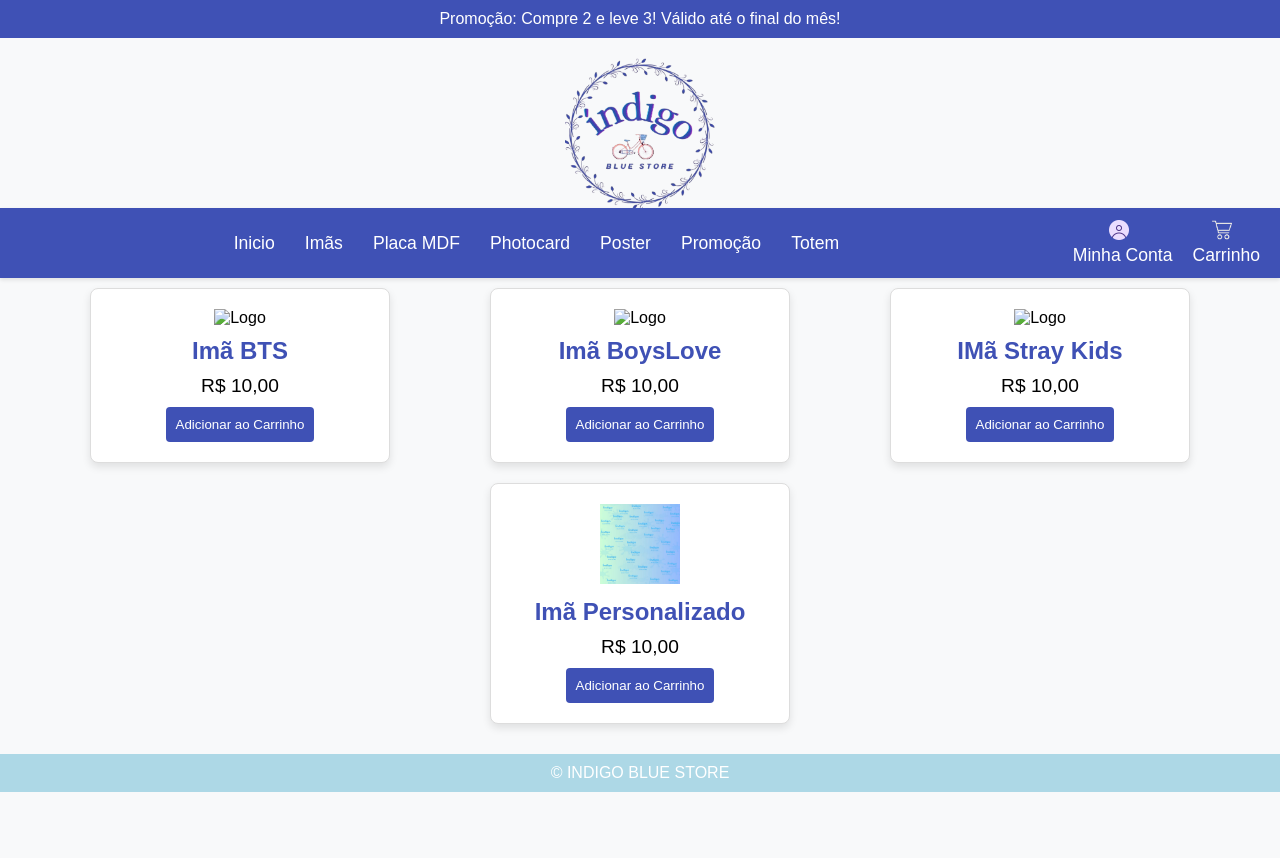
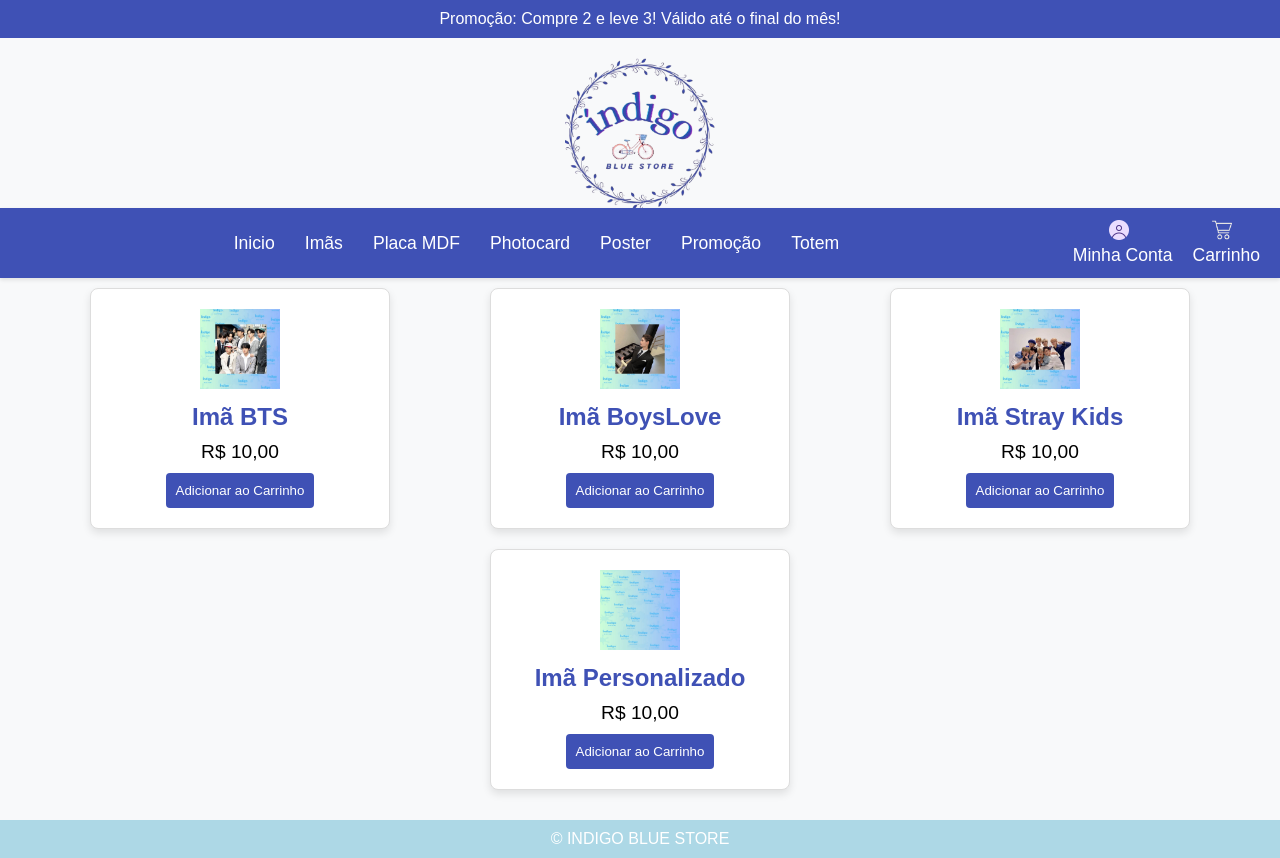
Before and after one commit to MariaBeatrizff/INDIGOBLUESTORE, a plain HTML site: page Imas.html in a window 1280 px wide. Before the commit the page ends 800 px from the top, so only its background shows below. Drawn offline with Linux system fonts and the light colour scheme.

Commit message:
Update Imas.html

```diff
--- a/Imas.html
+++ b/Imas.html
@@ -169,20 +169,20 @@
     </div>
     <div class="container">
         <div class="product-card">
-            <img src="ima/imabts.jpg" alt="Logo" width="80" height="80">
+            <img src="imabts.jpg" alt="Logo" width="80" height="80">
             <h2>Imã BTS</h2>
             <p>R$ 10,00</p>
             <button class="add-to-cart" onclick="addToCart('Imã BTS', 10)">Adicionar ao Carrinho</button>
         </div>
         <div class="product-card">
-            <img src="ima/imabl.jpg" alt="Logo" width="80" height="80">
+            <img src="imabl.jpg" alt="Logo" width="80" height="80">
             <h2>Imã BoysLove</h2>
             <p>R$ 10,00</p>
             <button class="add-to-cart" onclick="addToCart('Imã BoysLove', 10)">Adicionar ao Carrinho</button>
         </div>
         <div class="product-card">
-            <img src="ima/skz.jpg" alt="Logo" width="80" height="80">
-            <h2>IMã Stray Kids</h2>
+            <img src="skz.jpg" alt="Logo" width="80" height="80">
+            <h2>Imã Stray Kids</h2>
             <p>R$ 10,00</p>
             <button class="add-to-cart" onclick="addToCart('Imã SKZ', 10)">Adicionar ao Carrinho</button>
         </div>
```
